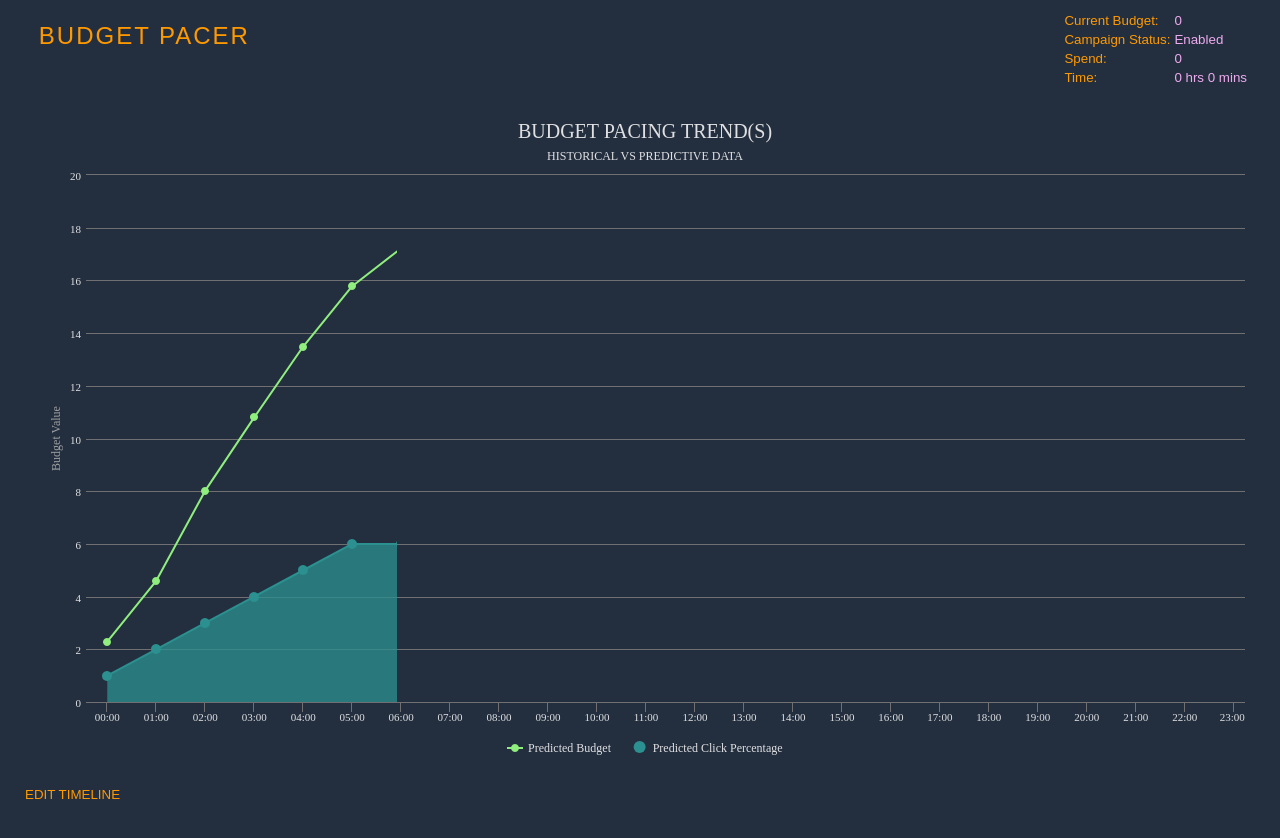
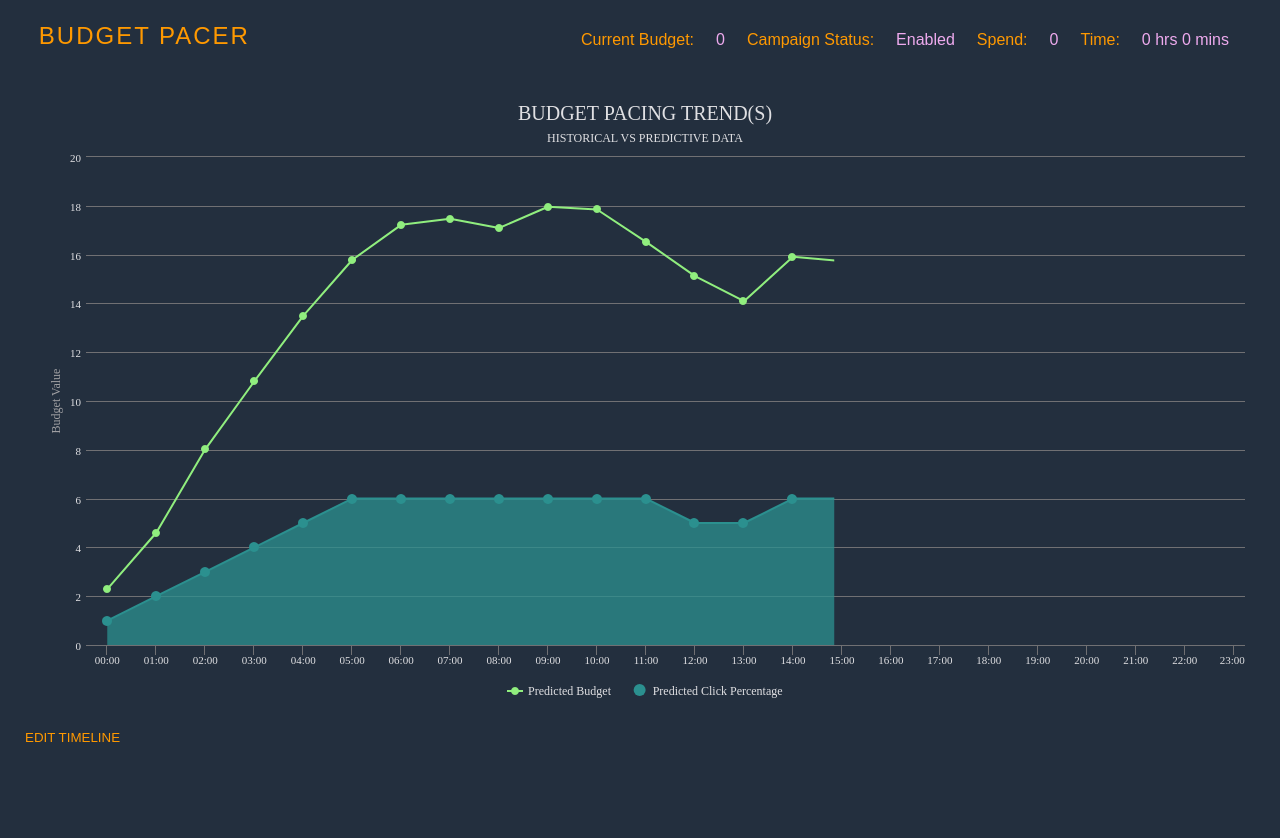
Before and after one commit to ccsCoder/dank_hackathon, a plain HTML site: page index.html in a window 1280 px wide. Drawn offline with nearby package versions, Linux system fonts and the light colour scheme.

Commit message:
Look and feel

```diff
--- a/css/style.css
+++ b/css/style.css
@@ -212,7 +212,7 @@
 .container > .graph-container {
     padding: 10px;
     width: 100%;
-    height: 90%;
+    height: 85%;
     margin:5px;
     box-sizing: border-box;
     transition: height 0.5s;
@@ -304,13 +304,18 @@
 }
 
 .metrics-table {
-    font-size: smaller;
+    font-size: 1em;
     margin-right: 20px;
+    border-spacing: 20px;
+    display: none;
 }
 
 .metrics-table .label {
     color: #FF9900;
+    text-align: right;
+    font-weight: 400;
 }
 .metrics-table .value {
     color: #eeaaee;
+    text-align: left;
 }
--- a/index.html
+++ b/index.html
@@ -45,18 +45,20 @@
                     <tr>
                         <td class="label">Current Budget:</td>
                         <td id="currentBudget" class="value">0</td>
-                    </tr>
-                    <tr>
+                        <!-- <td>,</td> -->
+
                         <td class="label">Campaign Status:</td>
                         <td id="campaignStatus" class="value">Enabled</td>
-                    </tr>
-                    <tr>
+                        <!-- <td></td> -->
+                    <!-- </tr>
+                    <tr> -->
                         <td class="label">Spend:</td>
                         <td id="spend" class="value">0</td>
-                    </tr>
-                    <tr>
+                        <!-- <td>,</td> -->
+
                         <td class="label">Time:</td>
                         <td id="hour" class="value">0 hrs 0 mins</td>
+                        <!-- <td></td> -->
                     </tr>
                 </table>
 
--- a/js/main.js
+++ b/js/main.js
@@ -646,10 +646,13 @@ var  TickerTask = (function(generateColorArrayTask) {
     }
 
     function _updateMetrics(budget, spend, status, currHour, minutes) {
-        $('#currentBudget').text( budget);
+        // $('#currentBudget').text( budget);
         $('#campaignStatus').text( status);
-        $('#spend').text( spend);
+        // $('#spend').text( spend);
         $("#hour").text(currHour + 'Hrs '+ minutes+" mins");
+
+        animateText($('#currentBudget'), budget);
+        animateText($('#spend'), spend);
     }
 
     function _perform(budgetData, predictedClicks, currHour, timeElapsed) {
@@ -746,7 +749,9 @@ var GenerateColorArrayTask = (function() {
     }
 });
 
-
+function animateText(container, finalValue) {
+    $(container).animateNumber({number: finalValue});
+}
 
 //Task Runner
 function runTask() {
@@ -851,7 +856,7 @@ function bindEvents() {
 
             } else {
                 $(this).text("Edit Timeline");
-                $(".graph-container").css('height', '90%');
+                $(".graph-container").css('height', '85%');
                 $("#timeline-container").fadeOut(500, function() {
                     ChartFactory.getChartRef().reflow();
                 });
@@ -881,11 +886,12 @@ function animateLoader () {
         easing: 'easeIn',
 
         numberStep: percent_number_step
-    },3000, function() {
+    },2500, function() {
         setTimeout(function(){
             $("#loader-count").css('color', "#55BF3B");
             $("h2").css("font-size", "1.5em").css("text-align","left").css("margin-left","1.2em");
             $(".loading").fadeOut(500, function() {
+                $('.metrics-table').fadeIn();
                 $('.container').fadeIn(500, function(){
                     var chartConfig = ChartFactory.configure();
                     ChartFactory.render('budgetTrendChartContainer', chartConfig);
```
